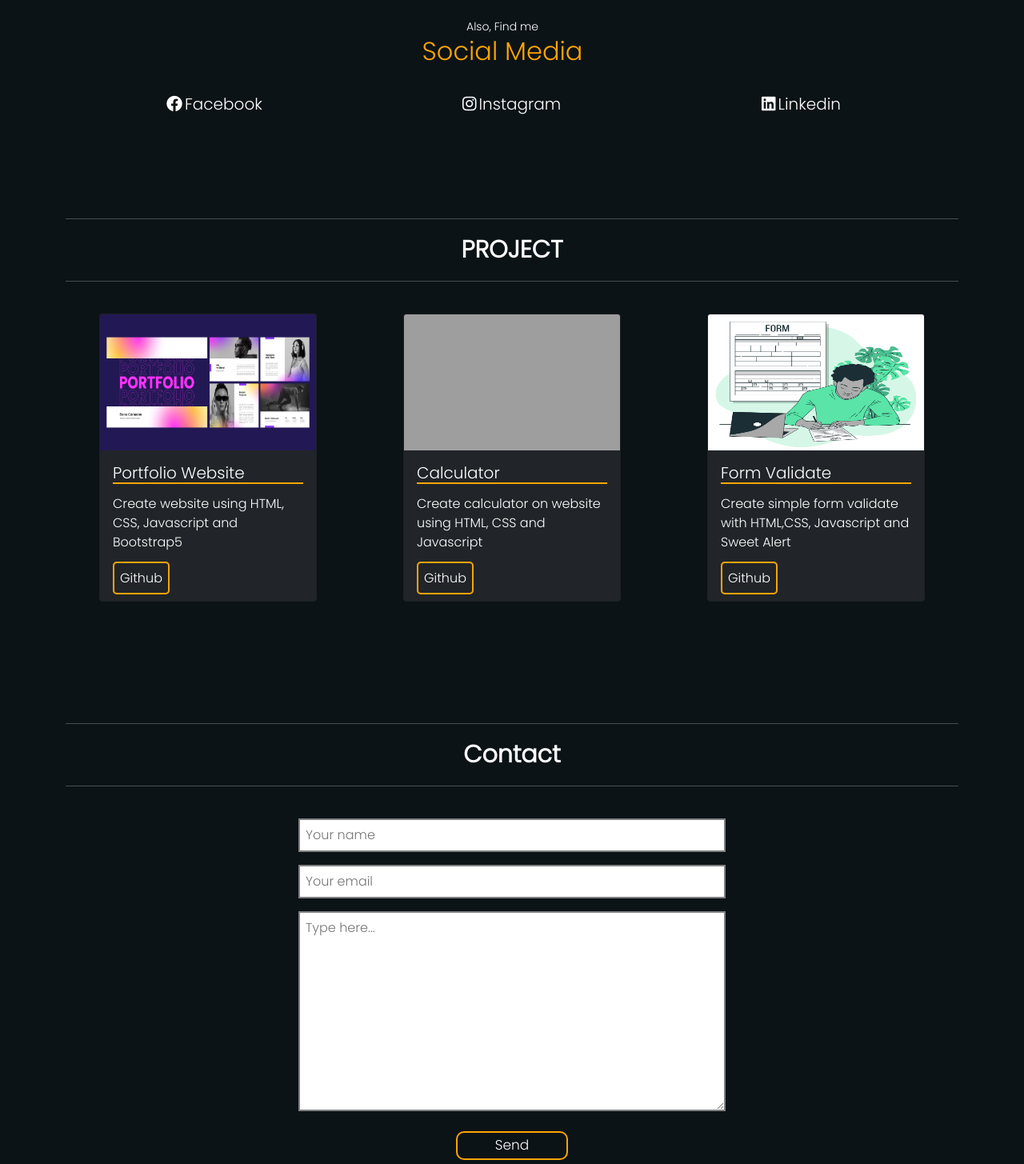
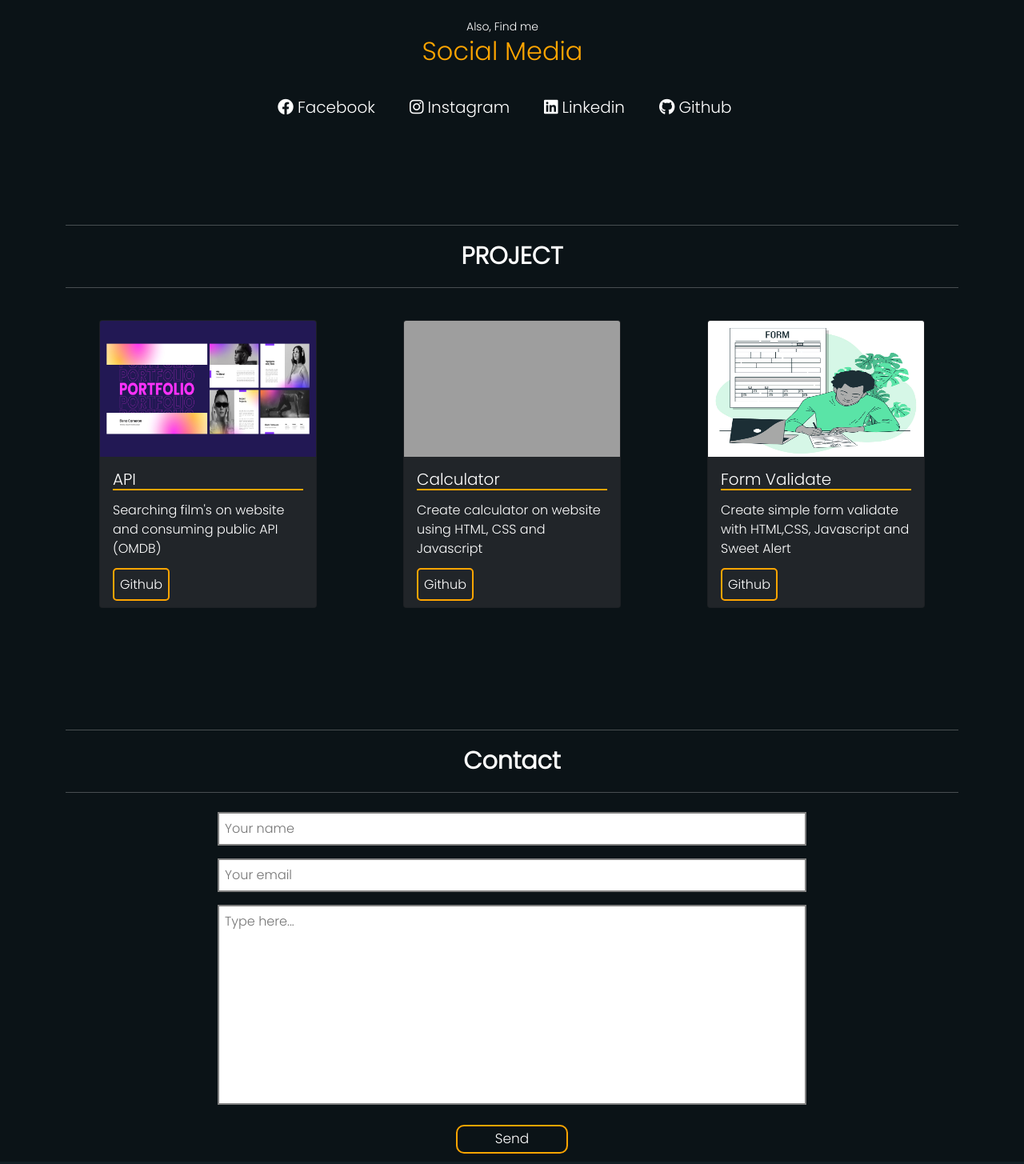
Before and after one commit to rianhz/rianhz.github.io, a plain HTML site: page index.html in a window 1280 px wide. Shown: the part 2280-3735 px from the top of the page at 80% size. Drawn offline with nearby package versions, Linux system fonts and the light colour scheme; some packages are replaced by stand-ins of ours; grey boxes are pictures that could not be loaded; a script that the page names is missing; a web font is replaced by a local one.

Commit message:
fixed all

```diff
--- a/index.html
+++ b/index.html
@@ -103,8 +103,8 @@
             <img src="assets/about_assets/exp.png" alt="exp" class="exp" />
           </div>
         </div>
-        <div class="row align-items-center pt-5"data-aos-delay="200" >
-          <div class="col-md-6 text-center" data-aos="zoom-in" >
+        <div class="row align-items-center pt-5" data-aos="zoom-in" data-aos-delay="200" >
+          <div class="col-md-6 text-center"  >
             <img src="assets/about_assets/hobb.png" alt="hobbies" class="hob"  />
           </div>
           <div class="col-md-6 text-center">
@@ -114,7 +114,7 @@
         </div>
         <div class="row mt-5">
           <div class="col text-center">
-            <small>What's your favorit or interested in?</small>
+            <small>What's your favorite?</small>
             <h2>Interest & Favorite</h2>
           </div>
           <div class="row">
@@ -163,11 +163,14 @@
                   <div class="social-item" data-aos="zoom-in">
                     <a href="https://web.facebook.com/rian.hidayat.73744/"><i class="fa-brands fa-facebook"></i>Facebook</a>
                   </div>
-                  <div class="social-item" data-aos="zoom-in">
+                  <div class="social-item" data-aos="zoom-in" data-aos-delay="100">
                     <a href="https://www.instagram.com/rianhiday_/"><i class="fa-brands fa-instagram"></i>Instagram</a>
                   </div>
-                  <div class="social-item" data-aos="zoom-in">
+                  <div class="social-item" data-aos="zoom-in" data-aos-delay="200">
                     <a href="https://www.linkedin.com/in/rian-hidayat-275a46226"><i class="fa-brands fa-linkedin"></i>Linkedin</a>
+                  </div>
+                  <div class="social-item" data-aos="zoom-in" data-aos-delay="300">
+                    <a href="https://github.com/rianhz"><i class="fa-brands fa-github"></i>Github</a>
                   </div>
                 </div>
             </div>
@@ -193,9 +196,9 @@
             <div class="card bg-dark" style="width: 17rem" data-aos="flip-left" >
               <img src="assets/project_assets/portfgf.jpg" class="card-img-top" alt="personal-porto" />
               <div class="card-body">
-                <h5 class="card-title">Portfolio Website</h5>
-                <p class="card-text">Create website using HTML, CSS, Javascript and Bootstrap5</p>
-                <a href="https://github.com/rianhz/rianhz.github.io" class="tombol-crd">Github</a>
+                <h5 class="card-title">API</h5>
+                <p class="card-text">Searching film's on website and consuming public API (OMDB)</p>
+                <a href="https://rianhz.github.io/learn-api/" class="tombol-crd">Github</a>
               </div>
             </div>
           </div>
@@ -224,7 +227,7 @@
     </section>
     <!-- PROJECT SELESAI -->
 
-    <!-- CONTACT AND SOCMED MULAI -->
+    <!-- CONTACT -->
     <section id="contact">
       <div class="container mt-5 pt-5">
         <div class="row">
@@ -234,8 +237,8 @@
             <hr />
           </div>
         </div>
-        <div class="row">
-          <div class="col text-center p-3">
+        <div class="row justify-content-center">
+          <div class="col-8 text-center">
             <form id="myform" class="form-contact" >
               <input type="text" id="nama" placeholder="Your name"  />
               <input type="email" id="email" placeholder="Your email"  />
@@ -246,7 +249,7 @@
         </div>
       </div>
     </section>
-    <!-- CONTACT AND SOCMED SELESAI -->
+    <!-- CONTACT -->
 
     <!-- FOOTER MULAI -->
     <footer>
--- a/style.css
+++ b/style.css
@@ -84,7 +84,6 @@ a.btn-cv:hover {
 }
 
 /* ABOUT */
-
 .person {
   width: 250px;
 }
@@ -115,25 +114,22 @@ a.btn-cv:hover {
 }
 
 .social-info {
+  align-items: center;
   display: flex;
-  justify-content: space-around;
-}
-
-p.soc-par {
-  font-size: 15px;
-}
-
-p.soc-par span {
-  font-size: 20px;
-  font-weight: bold;
+  justify-content: center;
+  gap: 30px;
+  flex-wrap: wrap;
 }
 
 .social-item i {
   font-size: 20px;
-  margin: 0 3px;
+  margin: 0 5px;
 }
 
 .social-item a {
+  align-items: center;
+  display: flex;
+  flex-direction: row;
   text-decoration: none;
   margin: 4px;
   color: white;
@@ -173,15 +169,12 @@ p.soc-par span {
 }
 
 /* CONTACT */
-.form-contact {
-  padding: 0 20px 50px 20px;
-}
 
 .form-contact input {
   padding: 7px;
   border: 2px solid rgb(128, 128, 128);
   outline: none;
-  width: 50%;
+  width: 100%;
   margin: 8px 0;
 }
 
@@ -189,9 +182,10 @@ p.soc-par span {
   padding: 7px;
   outline: none;
   border: 2px solid rgb(128, 128, 128);
-  width: 50%;
+  width: 100%;
   height: 250px;
   margin: 8px 0;
+  resize: none;
 }
 
 .form-contact button {
```
Also changed, not shown: assets/project_assets/api.jpg (added).
